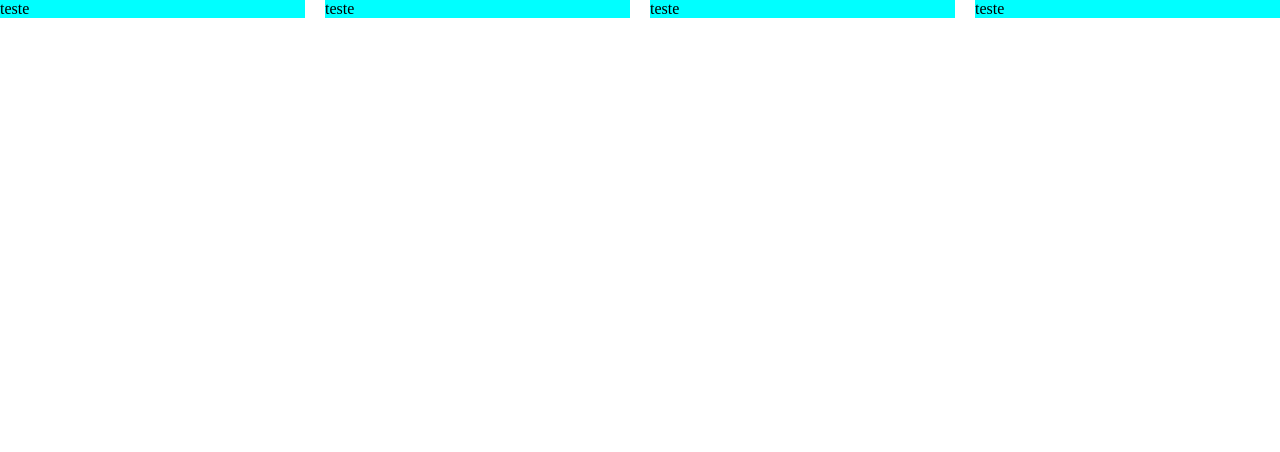
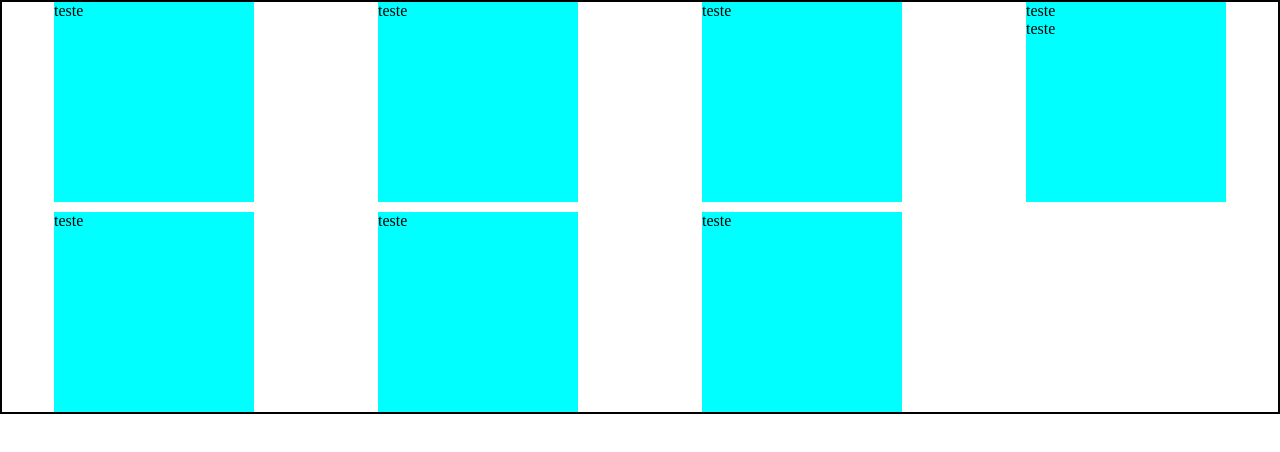
Before and after one commit to Luiza-Rangel/DISPLAY-GRID, a plain HTML site: page 01 - intro-css-grid/css-grid-01.html in a window 1280 px wide. Drawn offline with Linux system fonts and the light colour scheme.

Commit message:
css trabalhando

```diff
--- a/01 - intro-css-grid/css-grid-01.css
+++ b/01 - intro-css-grid/css-grid-01.css
@@ -14,10 +14,23 @@
     column-gap: 20px; */
 
     gap: 10px 20px;
+    border: 2px solid;
+
+    /* alinhar no eixo horizontal
+    justify-items: stretch;
+    /*Alinhar no eixo vertical*/
+    /* align-items: stretch; */
+
+    justify-items: center;
+    justify-content: center;
+    align-content: center;
+
 
 }
 
 .gridItem{
     background-color: aqua;
+    width: 200px;
+    height: 200px;
 
 }
--- a/01 - intro-css-grid/css-grid-01.html
+++ b/01 - intro-css-grid/css-grid-01.html
@@ -20,6 +20,17 @@
             </div>
             <div class="gridItem">
                 <p>teste</p>
+
+                <p>teste</p>
+            </div>
+            <div class="gridItem">
+                <p>teste</p>
+            </div>
+            <div class="gridItem">
+                <p>teste</p>
+            </div>
+            <div class="gridItem">
+                <p>teste</p>
             </div>
         </div>
     </section>
```
